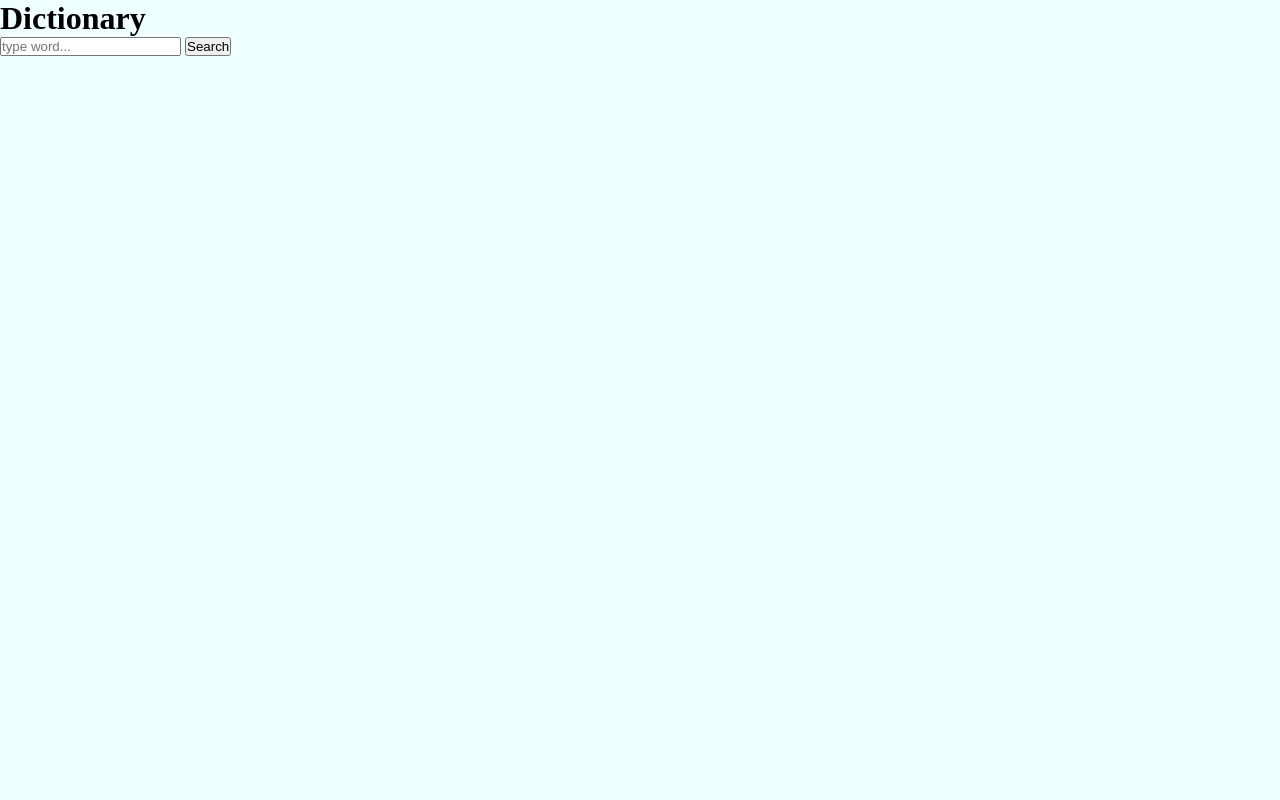
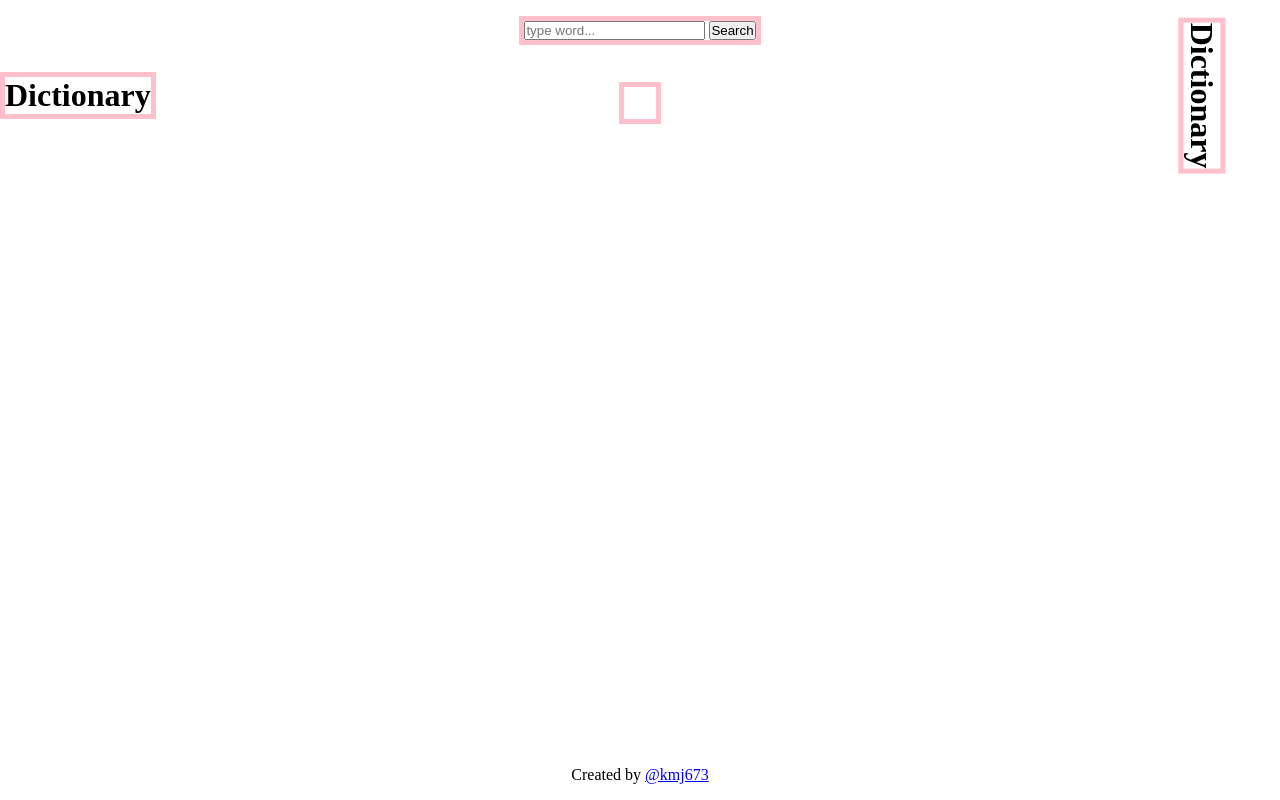
Before and after one commit to kmj673/dictionary, a plain HTML site: page index.html in a window 1280 px wide. Drawn offline with Linux system fonts and the light colour scheme.

Commit message:
added grid to main and section

```diff
--- a/index.html
+++ b/index.html
@@ -8,16 +8,20 @@
     <link rel="stylesheet" href="style.css" />
   </head>
   <body>
-    <h1>Dictionary</h1>
-    <main>
+    <main class="grid">
+      <h1 class="horizontal">Dictionary</h1>
+      <h1 class="vertical">Dictionary</h1>
       <form action="" id="search">
         <input type="text" placeholder="type word..." name="word" id="word" />
         <button type="submit">Search</button>
       </form>
-      <h2 class="searchWord"></h2>
-      <h3 class="searchPhonetic"></h3>
-      <ul class="searchMeaning"></ul>
+      <section class="searchResult">
+        <h2 class="searchWord"></h2>
+        <h3 class="searchPhonetic"></h3>
+        <ul class="searchMeaning"></ul>
+      </section>
     </main>
+    <footer>Created by <a href="https://github.com/kmj673">@kmj673</a></footer>
     <script src="script.js"></script>
   </body>
 </html>
--- a/style.css
+++ b/style.css
@@ -3,7 +3,52 @@
   margin: 0;
   box-sizing: border-box;
 }
+body {
+  font-size: 16px;
+}
+.grid {
+  display: grid;
+  grid-template-columns: 5rem auto 5rem;
+  grid-template-rows: 50px 1fr 50px;
+  gap: 1rem;
+}
+.grid > form {
+  border: 5px solid pink;
+  grid-column: 2 / span 1;
+  grid-row: 1 / span 1;
+  justify-self: center;
+  align-self: start;
+  margin-top: 1rem;
+}
+.horizontal {
+  border: 5px solid pink;
 
-body {
-  background-color: azure;
+  grid-column: 1 / span 1;
+  grid-row: 2 / span 1;
+  justify-self: start;
+  align-self: center;
 }
+.vertical {
+  border: 5px solid pink;
+
+  grid-column: 3 / span 1;
+  grid-row: 2 / span 1;
+  transform: rotate(90deg);
+  justify-self: end;
+  align-self: center;
+}
+.searchResult {
+  border: 5px solid pink;
+  padding: 1rem;
+  grid-column: 2 / span 1;
+  grid-row: 2 / span 1;
+  justify-self: center;
+  align-self: start;
+  margin-top: 1rem;
+}
+footer {
+  position: absolute;
+  bottom: 1rem;
+  width: 100%;
+  text-align: center;
+}
```
